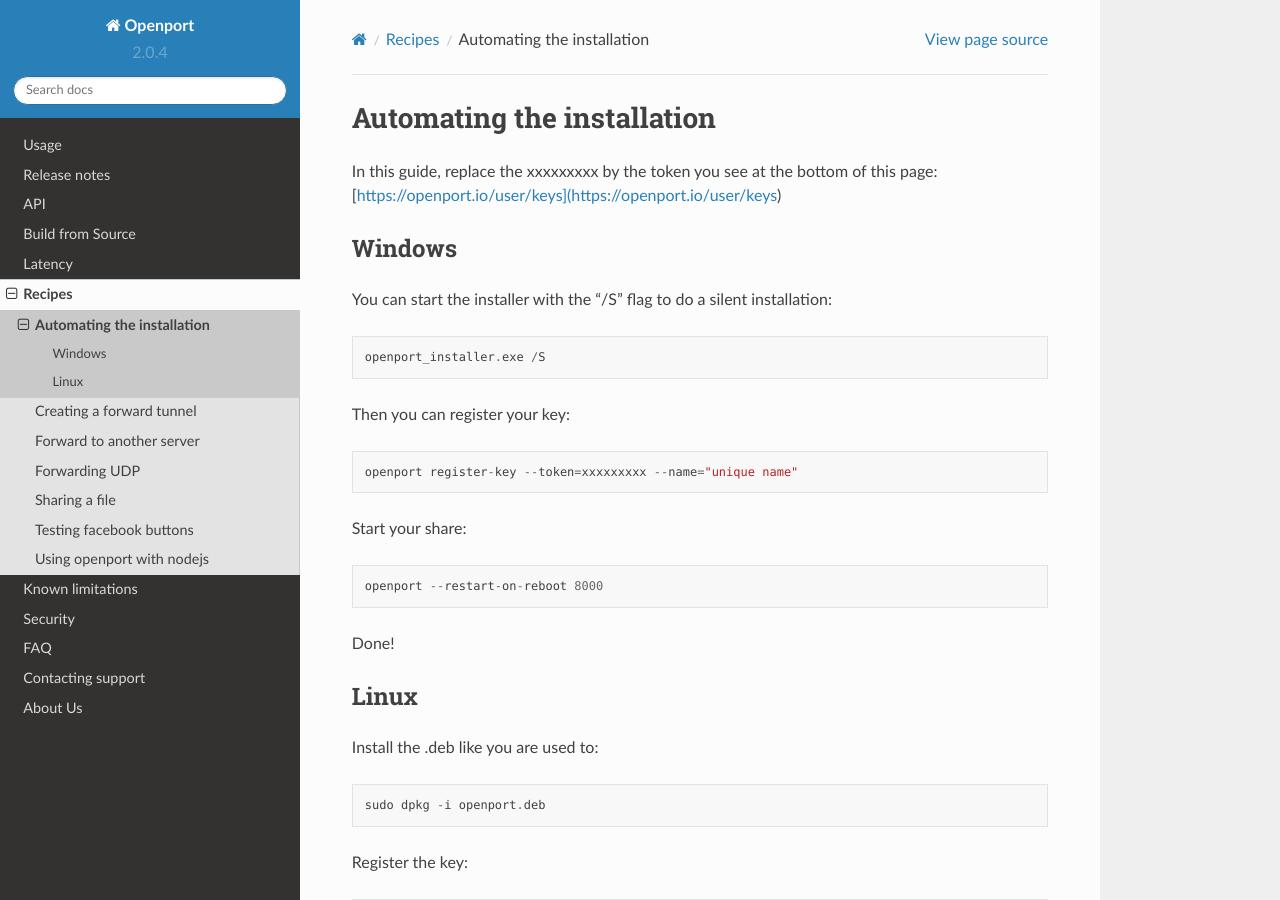
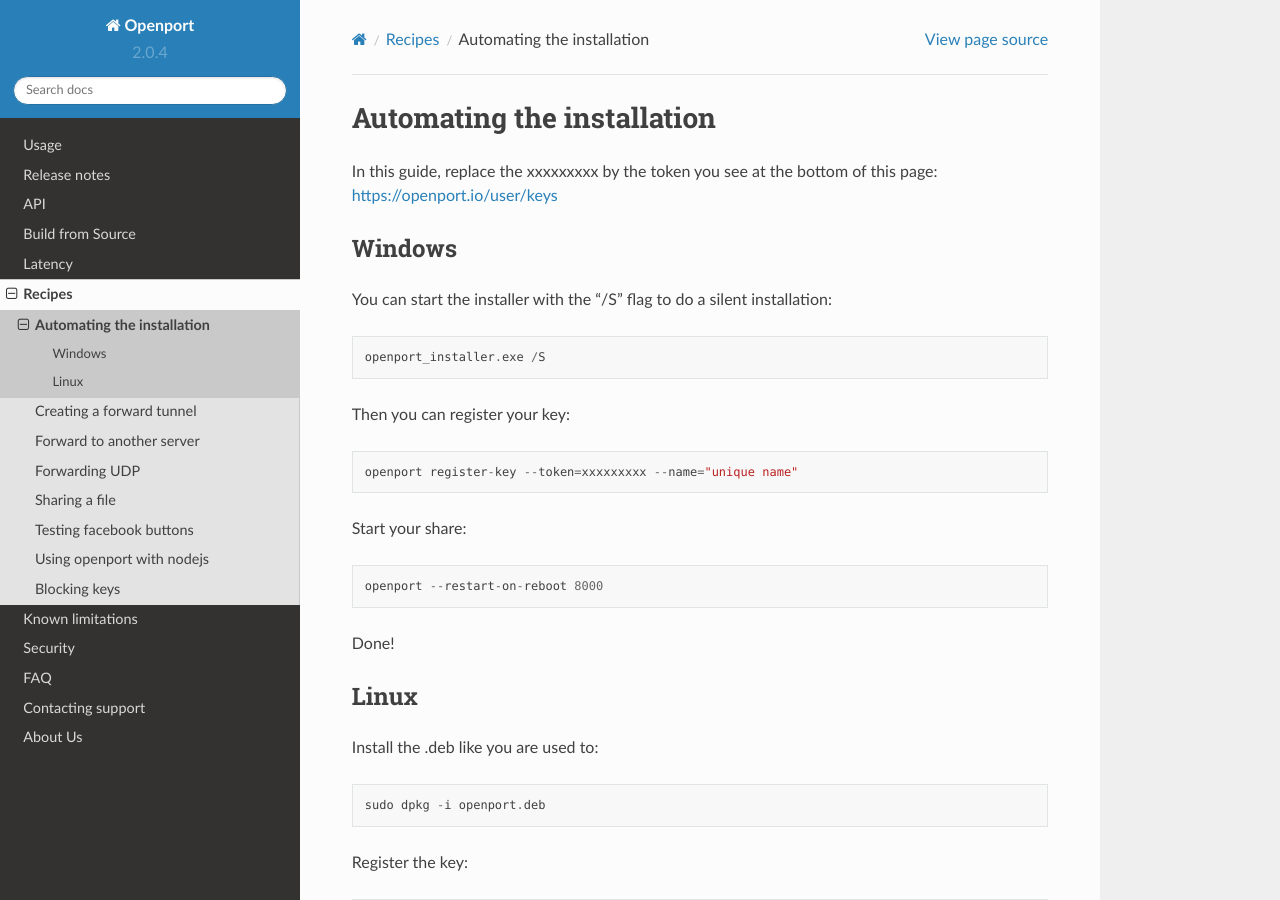
Before and after one commit to openportio/openport-docs, a Sphinx documentation site: the page built from docs/source/recipes_automate_installation.rst, in a window 1280 px wide and 900 px high. Built offline with Sphinx 7.4.7 and the Read the Docs theme 2.0.0, drawn with Linux system fonts in a browser that asks for light colours.

Commit message:
Adding docs about blocking a key.

```diff
--- a/docs/source/recipes.rst
+++ b/docs/source/recipes.rst
@@ -34,3 +34,4 @@
     recipes_share_a_file
     recipes_testing_facebook_buttons
     recipes_using_openport_with_nodejs
+    recipes_blocking_keys
--- a/docs/source/recipes_automate_installation.rst
+++ b/docs/source/recipes_automate_installation.rst
@@ -1,7 +1,7 @@
 Automating the installation
 ===========================
 
-In this guide, replace the xxxxxxxxx by the token you see at the bottom of this page: [https://openport.io/user/keys](https://openport.io/user/keys)
+In this guide, replace the xxxxxxxxx by the token you see at the bottom of this page: `https://openport.io/user/keys <https://openport.io/user/keys>`_
 
 Windows
 -------
--- a/docs/source/recipes_forward_to_another_server.rst
+++ b/docs/source/recipes_forward_to_another_server.rst
@@ -1,5 +1,5 @@
 Forward to another server
-========================
+=========================
 
 If you have a device (let's call it machine A) that you cannot reach from your home (H), but you have another device (let's call it machine B) that does can reach machine A, you can forward your requests from H to B to A using these commands:
 
--- /dev/null
+++ b/requirements.txt
@@ -0,0 +1,2 @@
+sphinx
+sphinx-rtd-theme
```
Also changed, not shown: docs/source/recipes_blocking_keys.rst (added, +10 -0 lines).
